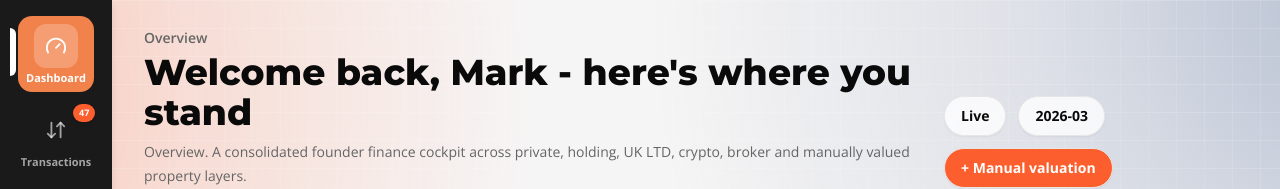
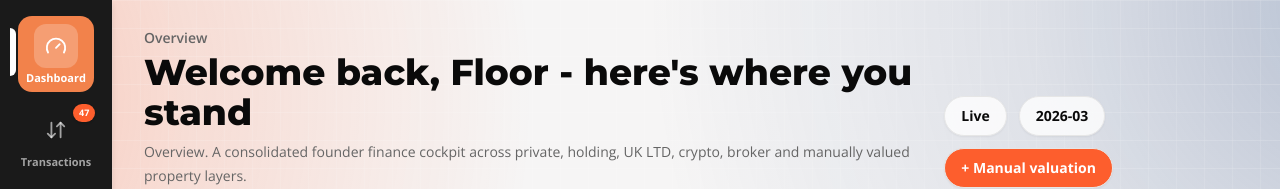
Before and after one commit to foverdevest-ai/wealth-expert, a Next.js app: page / in a window 1280 px wide. Shown: the top 189 px of the page. Built offline with nearby package versions, Linux system fonts and the light colour scheme; no server answers.

Commit message:
Update dashboard greeting name

```diff
--- a/src/app/page.tsx
+++ b/src/app/page.tsx
@@ -16,7 +16,7 @@ export default async function DashboardPage() {
   return (
     <>
       <PageHeader
-        title="Welcome back, Mark - here's where you stand"
+        title="Welcome back, Floor - here's where you stand"
         description="Overview. A consolidated founder finance cockpit across private, holding, UK LTD, crypto, broker and manually valued property layers."
         action={
           <div className="flex flex-wrap gap-3">
```
